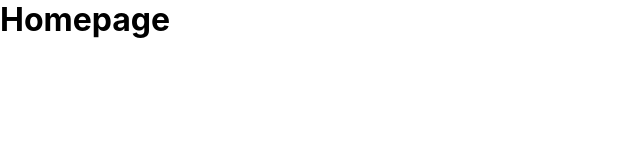
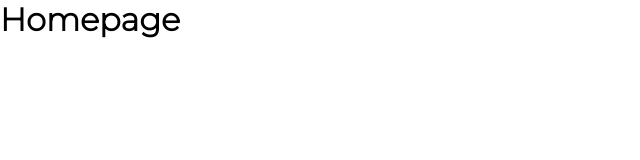
Before and after one commit to aanckr/co2-final-project, a React (Create React App) app: page / in a window 1280 px wide. Shown: the top 160 px of the page, without its empty margins (0-640 px from the left). Built offline with nearby package versions, Linux system fonts and the light colour scheme.

Commit message:
Imported and added font-family

```diff
--- a/src/App.css
+++ b/src/App.css
@@ -1,4 +1,7 @@
+@import url('https://fonts.googleapis.com/css2?family=Montserrat:wght@300&family=Quicksand:wght@500&display=swap');
+
 *{
   padding: 0;
   margin: 0;
+  font-family: 'Montserrat', sans-serif;
 }
```
